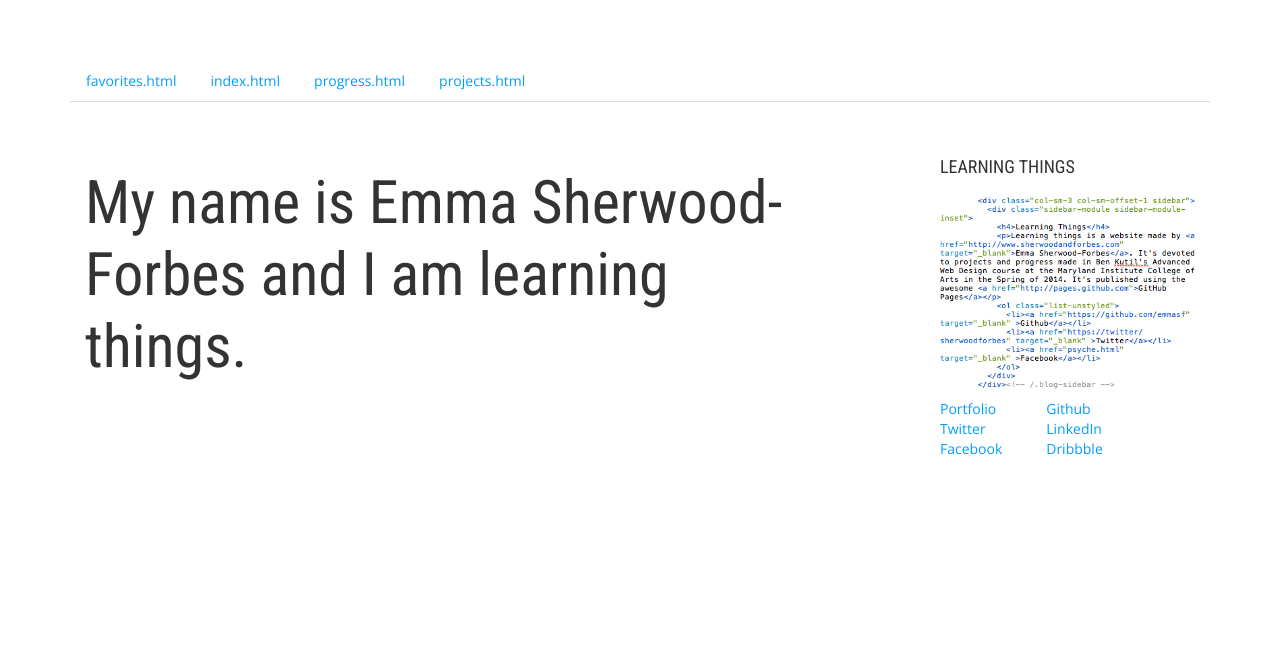
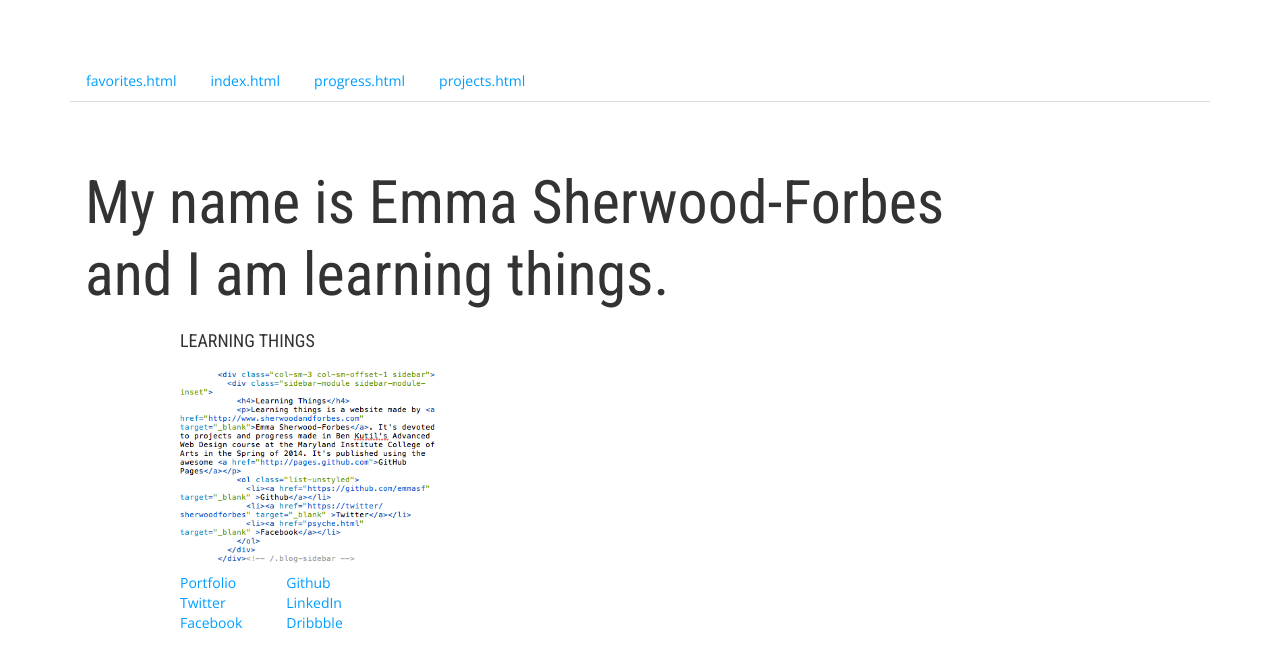
Before and after one commit to emmasf/jekyllparty, a Jekyll site: the page built from index.html, in a window 1280 px wide. Shown: the top 668 px of the page. Built offline with Jekyll 4.4.1, drawn with Linux system fonts in a browser that asks for light colours.

Commit message:
wider home

```diff
--- /dev/null
+++ b/_layouts/home.html
@@ -0,0 +1,30 @@
+<!DOCTYPE html>
+<html>
+
+  <head>
+    <title>{{ page.title }}</title>
+    <meta charset="utf-8">
+    <meta http-equiv="X-UA-Compatible" content="IE=edge">
+    <meta name="description" content="">
+    <meta name="viewport" content="width=device-width, initial-scale=1">
+
+    <link rel="shortcut icon" href="favicon.ico" type="image/x-icon">
+    <link rel="icon" href="favicon.ico" type="image/x-icon">
+
+    <link rel="stylesheet" href="css/main.css">
+    <script src="js/vendor/modernizr-2.6.2.min.js"></script>
+  </head>
+
+  <body>
+    <div class="container">
+
+    {% include nav.yml %}
+
+    {{ content }}
+
+    {% include sidebar.yml %}
+
+    </div> <!-- End Container -->
+  </body>
+
+</html>
--- a/index.html
+++ b/index.html
@@ -1,10 +1,10 @@
 ---
-layout: default
+layout: home
 title: Home Sweet Home
 name: I am Learning Things
 ---
 
 
-<section class="list postlist col-sm-8 blog-main">
+<section class="list postlist col-sm-10 blog-main">
   <h1>My name is Emma Sherwood-Forbes and I am learning things.</h1>
 </section>
```
